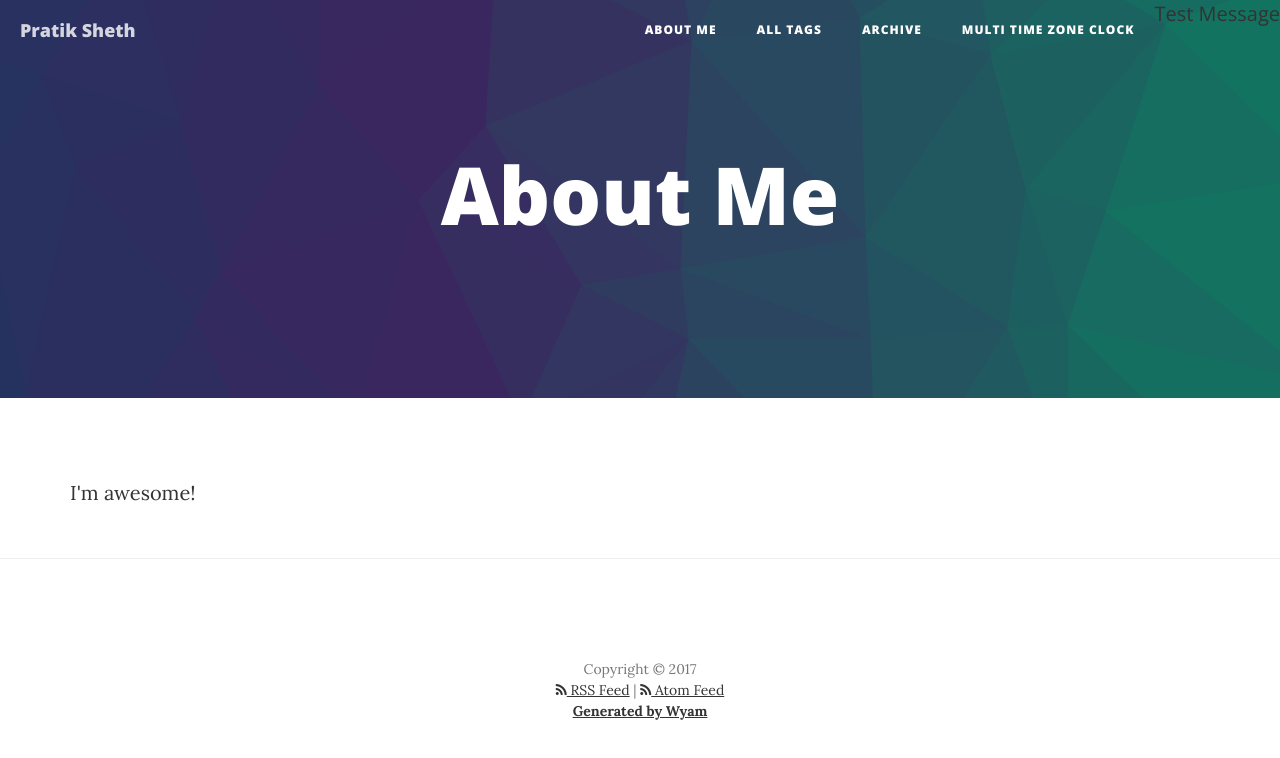
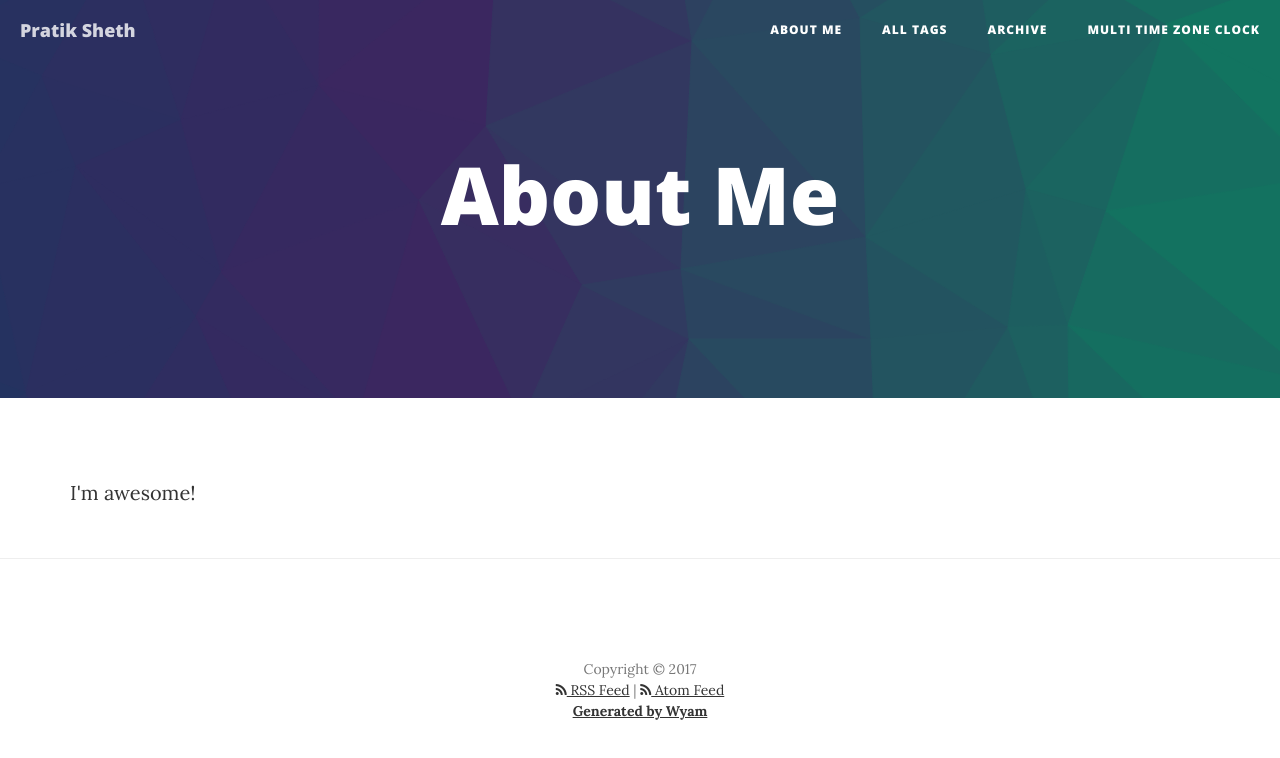
Before and after one commit to sheth-pratik/sheth-pratik.github.io, a plain HTML site: page about.html in a window 1280 px wide. Drawn offline with nearby package versions, Linux system fonts and the light colour scheme.

Commit message:
Removed Test message from Navigation

```diff
--- a/about.html
+++ b/about.html
@@ -73,7 +73,6 @@
         <li><a href="/tags">All Tags</a></li>
         <li><a href="/posts">Archive</a></li>
         <li><a href="/multi_time_zone_clock">Multi Time Zone Clock</a></li>
-    <span> Test Message </span>
 
                                         </ul>
                                 </div>
```
Also changed, not shown: index.html (+0 -1 lines), multi_time_zone_clock.html (+0 -1 lines), posts/first-post.html (+0 -1 lines), posts/index.html (+0 -1 lines), tags/index.html (+0 -1 lines), tags/introduction.html (+0 -1 lines), 2 other files.
